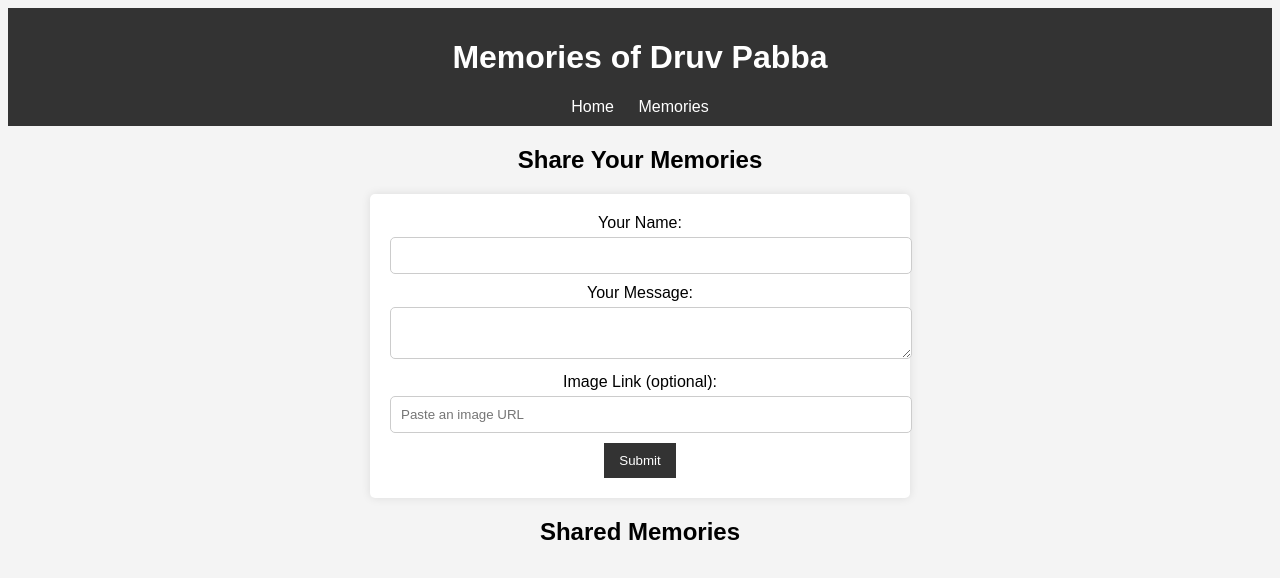
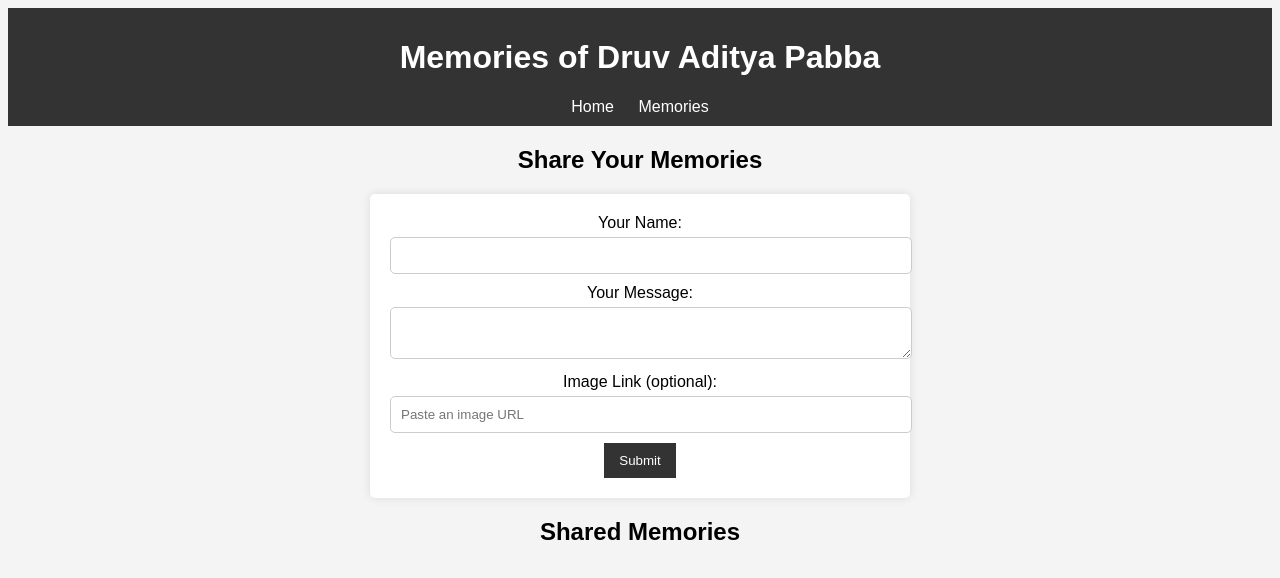
Before and after one commit to stodupunoori11/druv-website, a plain HTML site: page memories.html in a window 1280 px wide. Drawn offline with Linux system fonts and the light colour scheme.

Commit message:
Update memories.html

```diff
--- a/memories.html
+++ b/memories.html
@@ -3,12 +3,12 @@
 <head>
     <meta charset="UTF-8">
     <meta name="viewport" content="width=device-width, initial-scale=1.0">
-    <title>Memories of Druv Pabba</title>
+    <title>Memories of Druv Aditya Pabba</title>
     <link rel="stylesheet" href="styles.css">
 </head>
 <body>
     <header>
-        <h1>Memories of Druv Pabba</h1>
+        <h1>Memories of Druv Aditya Pabba</h1>
         <nav>
             <a href="index.html">Home</a>
             <a href="memories.html">Memories</a>
```
